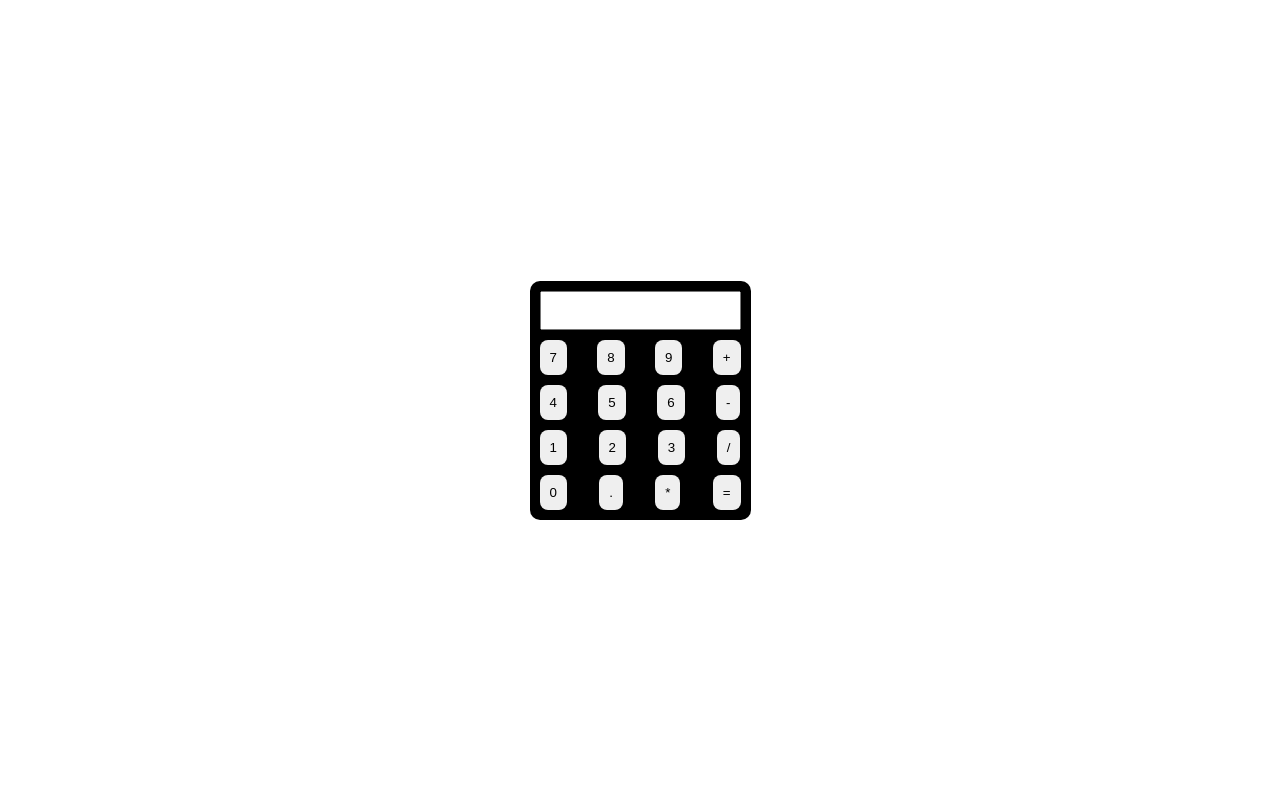
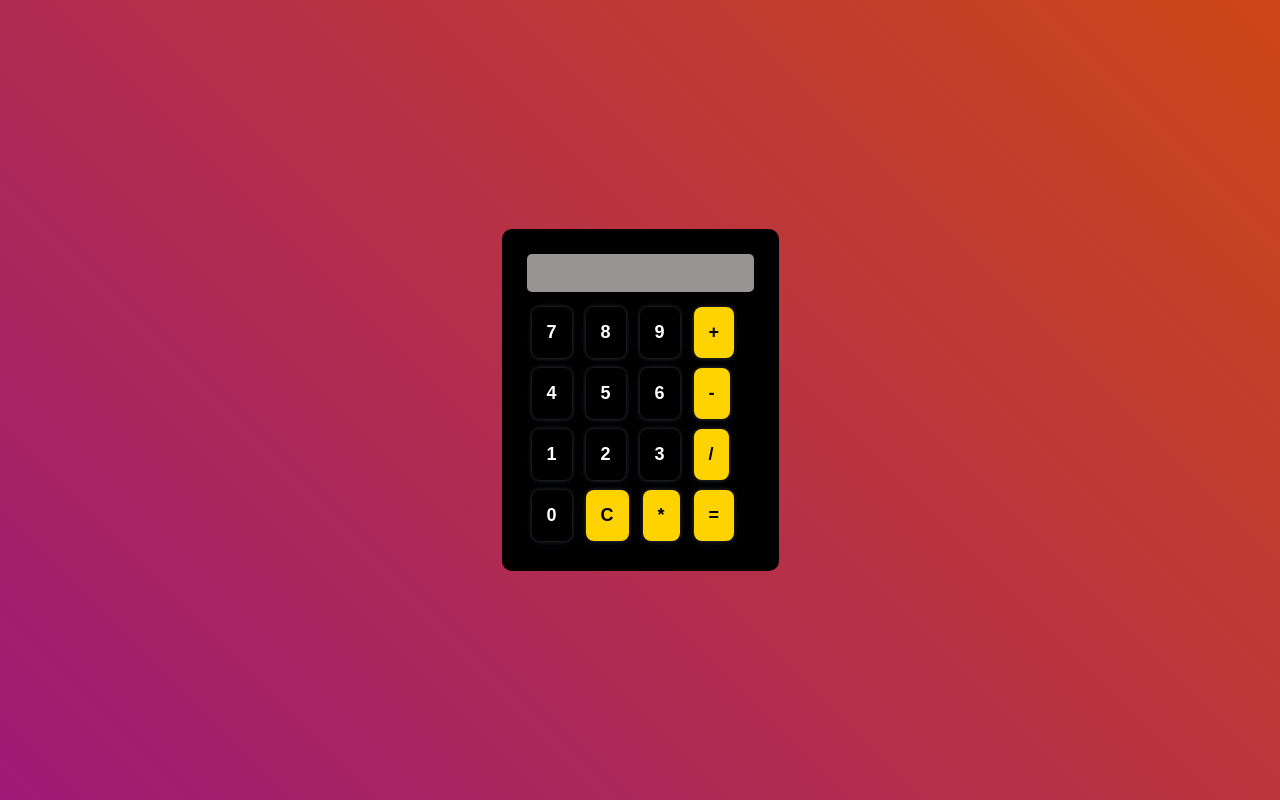
Before and after one commit to zahirullah2099/calculator-app, a plain HTML site: page index.html in a window 1280 px wide. Drawn offline with Linux system fonts and the light colour scheme.

Commit message:
finally completed
finally completed

```diff
--- a/index.html
+++ b/index.html
@@ -10,31 +10,31 @@
 
   <div id="container">
     <div class="input-box">
-      <input type="text" id="display">
+      <input type="text" id="display" readonly>
     </div>
     <div class="button-box">
       <input type="button" value="7" onclick="getTheData(7)">
       <input type="button" value="8" onclick="getTheData(8)">
       <input type="button" value="9" onclick="getTheData(9)">
-      <input type="button" value="+" onclick="getTheData('+')">
+      <input type="button" value="+"   style="background-color: #ffd300; color: black;" onclick="getTheData('+')">
     </div>
     <div class="button-box">
       <input type="button" value="4" onclick="getTheData(4)">
       <input type="button" value="5" onclick="getTheData(5)">
       <input type="button" value="6" onclick="getTheData(6)">
-      <input type="button" value="-" onclick="getTheData('-')">
+      <input type="button" value="-" style="background-color: #ffd300; color: black;" onclick="getTheData('-')">
     </div>
     <div class="button-box">
       <input type="button" value="1" onclick="getTheData(1)">
       <input type="button" value="2" onclick="getTheData(2)">
       <input type="button" value="3" onclick="getTheData(3)">
-      <input type="button" value="/" onclick="getTheData('/')">
+      <input type="button" value="/" style="background-color: #ffd300; color: black;" onclick="getTheData('/')">
     </div>
     <div class="button-box">
       <input type="button" value="0" onclick="getTheData(0)">
-      <input type="button" value="." onclick="getTheData('.')">
-      <input type="button" value="*" onclick="getTheData('*')">
-      <input type="button" value="=" onclick="getTheData('=')">
+      <input type="button" value="C" style="background-color: #ffd300; color: black;" id="clear" onclick="getTheData('C')">
+      <input type="button" value="*" style="background-color: #ffd300; color: black;" onclick="getTheData('*')">
+      <input type="button" value="=" style="background-color: #ffd300; color: black;" onclick="getTheData('=')">
     </div>
   </div>
 
--- a/script.js
+++ b/script.js
@@ -6,4 +6,11 @@
          return
         }
         formData.value += val;
-}
+
+
+    }
+    document.getElementById("clear").addEventListener("click", ()=>{
+     let formData = document.getElementById("display") ;
+     formData.value = "";
+
+ })
--- a/style.css
+++ b/style.css
@@ -7,23 +7,47 @@
     justify-content: center;
     width: 100vw;
     height: 100vh;
+    background: linear-gradient(45deg,#9e1a76,#cd4717);
 }
 #container{
-    padding: 10px;
+    padding: 25px 25px;
     background-color: black;
     border-radius: 10px;
  }
  #container .input-box input{
-    padding: 10px;
-    text-align: right;
+  padding: 10px;
+  border-radius: 5px;
+  font-size: 16px;
+  text-align: right;
+  border: none;
+  margin-bottom: 10px;
+  background-color: #989494;
  }
- #container .button-box{
+ #container .input-box input:focus{
+   outline: none;
+ }
+ #container.button-box{
     display: flex;
     justify-content: space-between;
-    margin-top: 10px;
+    margin-top: 15px;
+ }
+ #container .button-box input #btn{
+   background-color: rgb(202, 194, 85);
+   padding: 10px;
  }
  #container .button-box input{
-    padding: 10px;
+    padding: 15px;
+    margin: 5px;
     border-radius: 8px;
     border: none;
- }
+    font-size: 18px;
+    font-weight: bold;
+    background-color: black;
+    color: white;
+    transition: all ease .5s;
+    box-shadow: rgba(209, 209, 212, 0.27) 0px 0px 0.25em, rgba(90, 125, 188, 0.05) 0px 0.25em 1em;
+   }
+ #container .button-box input:hover{
+      background-color: whitesmoke;
+      color: black;
+     }
```
